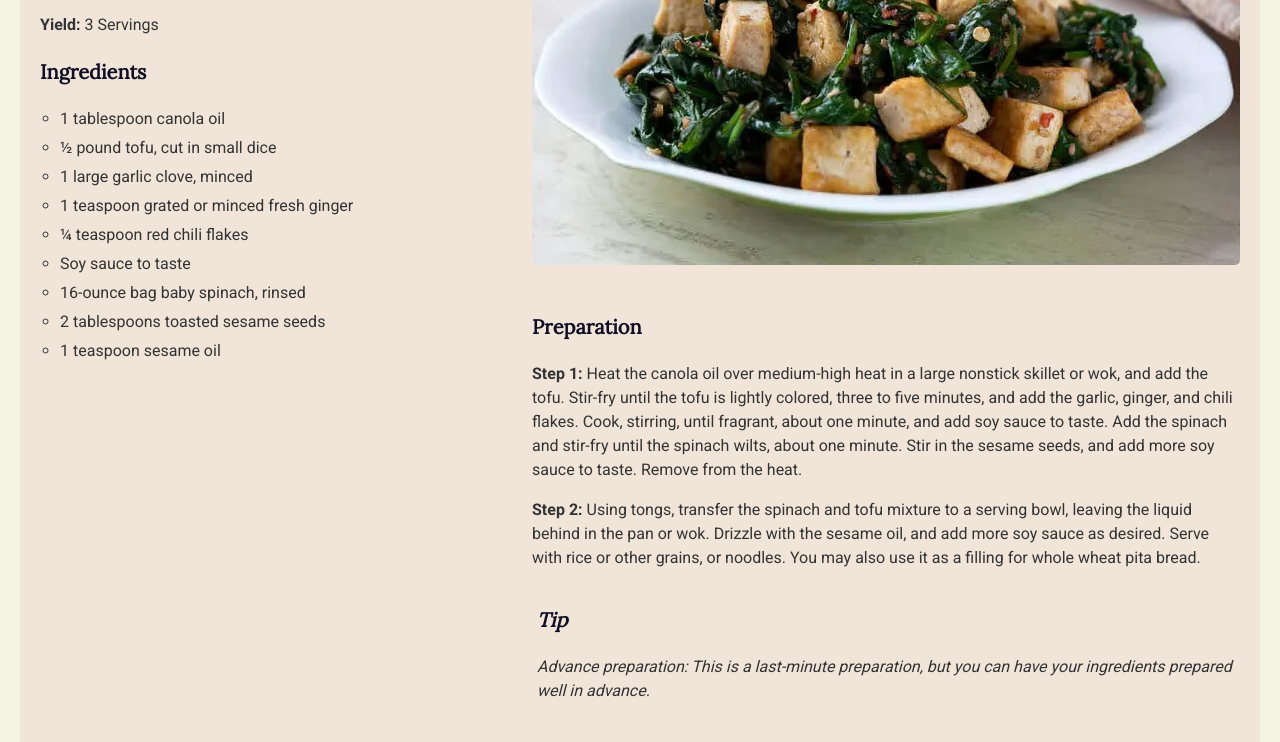
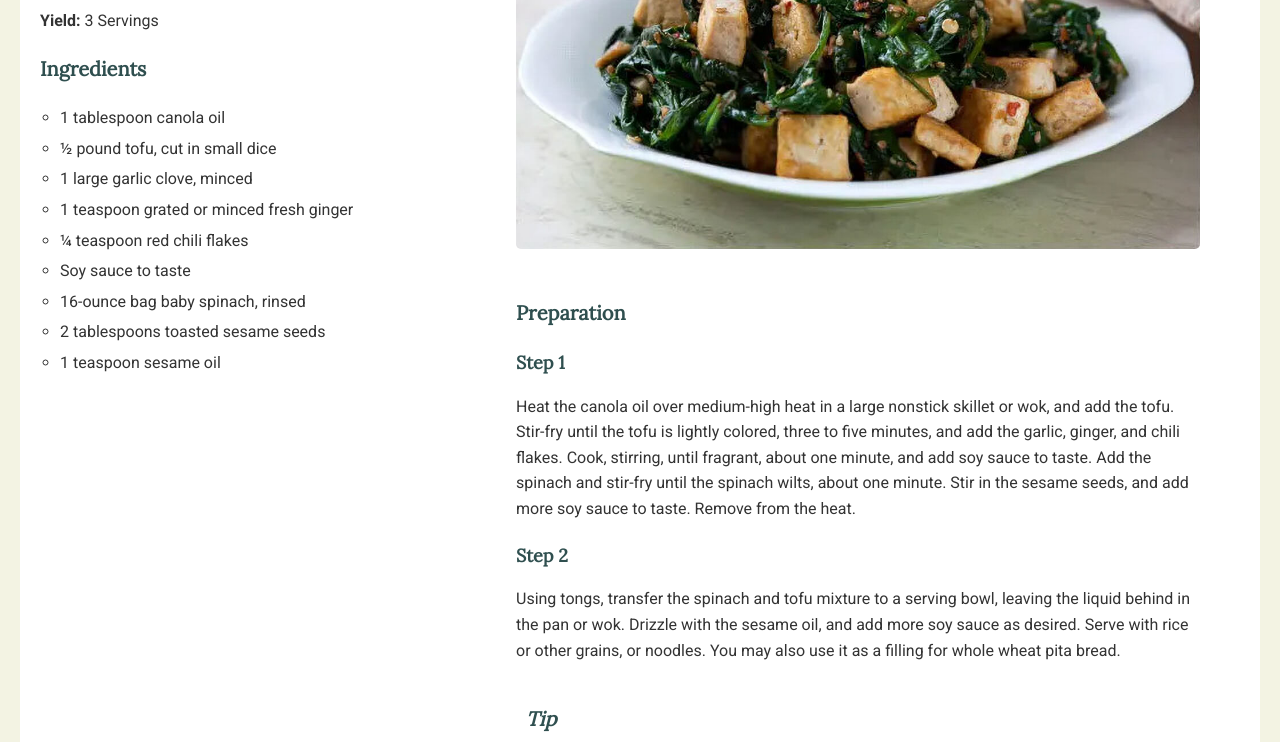
Before and after one commit to keickz/weekly-exercise-7, a plain HTML site: page index.html in a window 1280 px wide. Shown: the part 226-968 px from the top of the page. Drawn offline with Linux system fonts and the light colour scheme; files whose address does not match are found by name.

Commit message:
padding added

```diff
--- a/index.html
+++ b/index.html
@@ -8,7 +8,7 @@
     <style>
         body {
             font-family: 'Roboto', sans-serif;
-            line-height: 1.5;
+            line-height: 1.6;
             background-color: #f3f3e3;
             color: #333;
             margin: 0;
@@ -19,7 +19,7 @@
         .container {
             width: 1200px;
             padding: 20px;
-            background-color: #f0e5d8;
+            background-color: #fff;
             display: flex;
             gap: 20px;
         }
@@ -28,13 +28,14 @@
         }
         .right-column {
             width: 60%;
+            padding-right: 40px;
         }
-        h1, h2, h3 {
+        h1, h2, h3, h4 {
             font-family: 'Lora', serif;
-            color: #0f0e24;
+            color: #2f4f4f;
         }
         h1 {
-            font-size: 40px;
+            font-size: 36px;
             margin-bottom: 10px;
         }
         h2 {
@@ -44,6 +45,12 @@
         h3 {
             font-size: 20px;
             margin-top: 20px;
+        }
+        h4 {
+            font-size: 18px;
+            font-weight: bold;
+            margin-top: 20px;
+            margin-bottom: 5px;
         }
         .ingredients ul {
             list-style-type: circle;
@@ -57,7 +64,7 @@
         }
         .tip {
             font-style: italic;
-            padding: 5px;
+            padding: 10px;
             border-radius: 5px;
             margin-top: 10px;
         }
@@ -93,8 +100,11 @@
             <img src="assets/tofuu.jpg" alt="Spinach, Tofu and Sesame Stir-Fry">
             <div class="preparation">
                 <h3>Preparation</h3>
-                <p><strong>Step 1:</strong> Heat the canola oil over medium-high heat in a large nonstick skillet or wok, and add the tofu. Stir-fry until the tofu is lightly colored, three to five minutes, and add the garlic, ginger, and chili flakes. Cook, stirring, until fragrant, about one minute, and add soy sauce to taste. Add the spinach and stir-fry until the spinach wilts, about one minute. Stir in the sesame seeds, and add more soy sauce to taste. Remove from the heat.</p>
-                <p><strong>Step 2:</strong> Using tongs, transfer the spinach and tofu mixture to a serving bowl, leaving the liquid behind in the pan or wok. Drizzle with the sesame oil, and add more soy sauce as desired. Serve with rice or other grains, or noodles. You may also use it as a filling for whole wheat pita bread.</p>
+                <h4>Step 1</h4>
+                <p>Heat the canola oil over medium-high heat in a large nonstick skillet or wok, and add the tofu. Stir-fry until the tofu is lightly colored, three to five minutes, and add the garlic, ginger, and chili flakes. Cook, stirring, until fragrant, about one minute, and add soy sauce to taste. Add the spinach and stir-fry until the spinach wilts, about one minute. Stir in the sesame seeds, and add more soy sauce to taste. Remove from the heat.</p>
+
+                <h4>Step 2</h4>
+                <p>Using tongs, transfer the spinach and tofu mixture to a serving bowl, leaving the liquid behind in the pan or wok. Drizzle with the sesame oil, and add more soy sauce as desired. Serve with rice or other grains, or noodles. You may also use it as a filling for whole wheat pita bread.</p>
             </div>
             <div class="tip">
                 <h3>Tip</h3>
```
